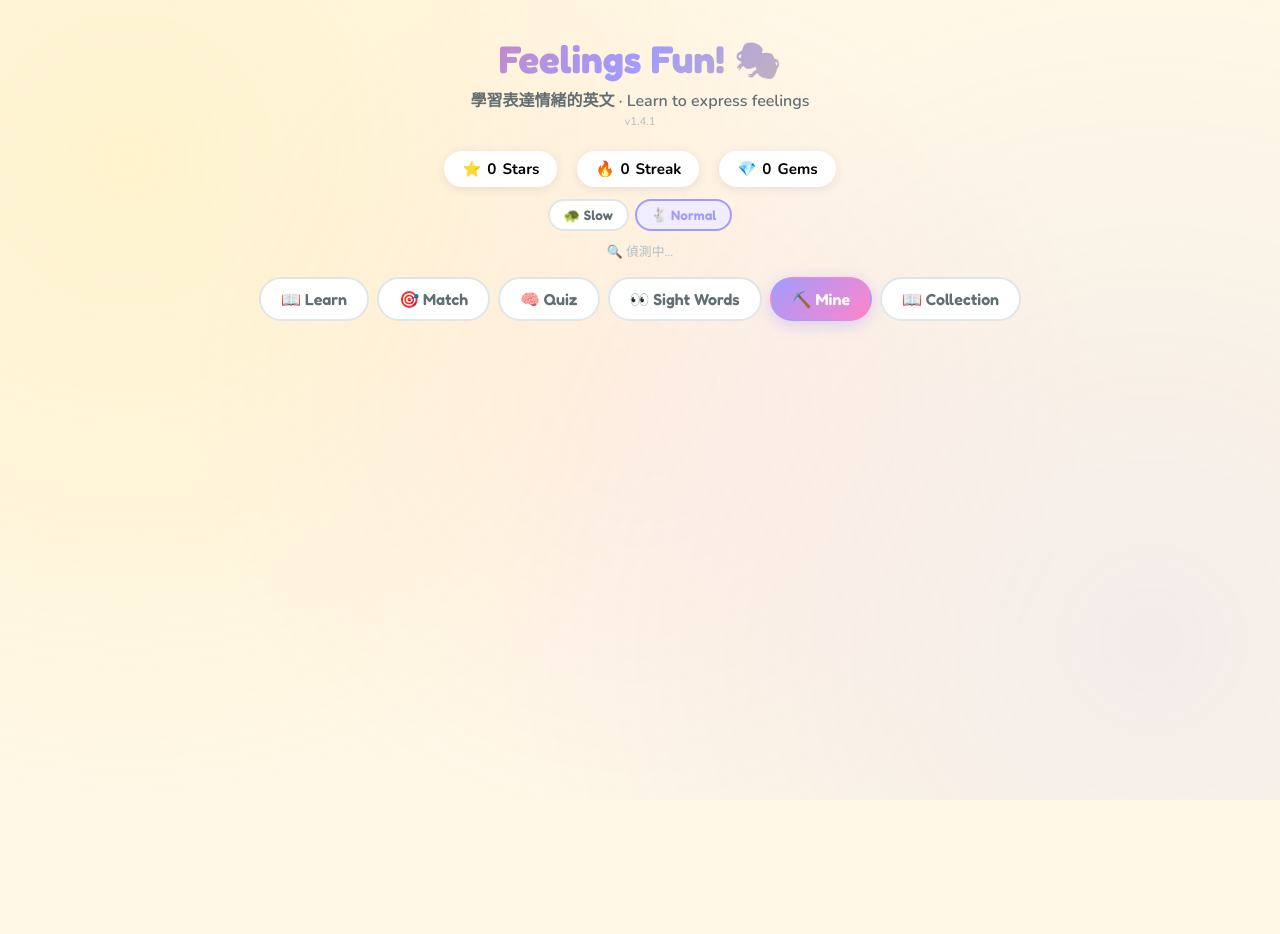
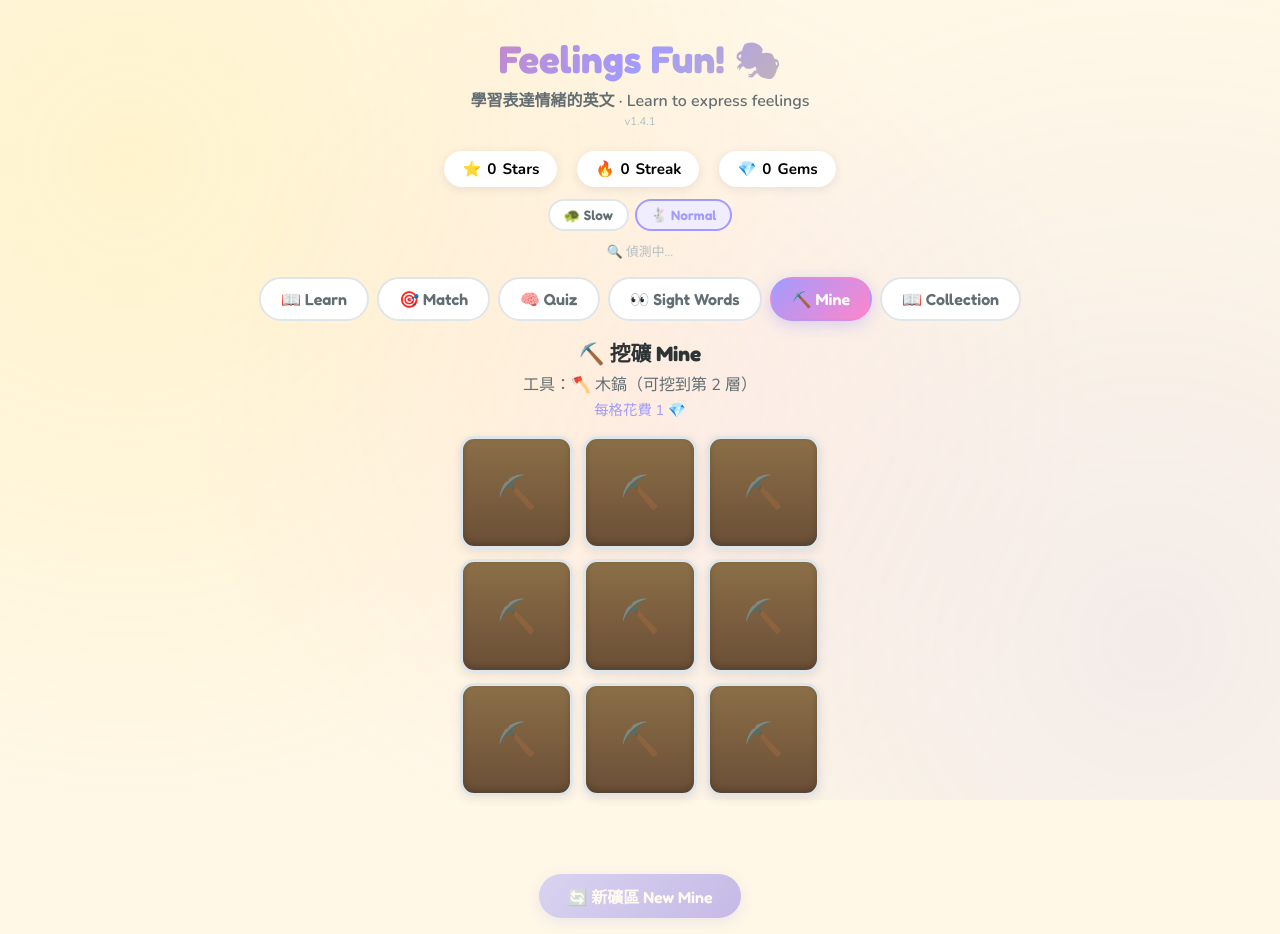
Before and after one commit to youchenlee/iea, a plain HTML site: page week1.html in a window 1280 px wide. Both pictures are taken after a click on the button "⛏️ Mine". Before the commit the page ends 800 px from the top, so only its background shows below. Drawn offline with nearby package versions, Linux system fonts and the light colour scheme.

Commit message:
feat: add mining page with 3x3 grid and weighted block drops
Co-Authored-By: Claude Opus 4.6 <noreply@anthropic.com>

```diff
--- a/week1.html
+++ b/week1.html
@@ -303,6 +303,66 @@ body::before {
   0% { transform: translateY(-20px) rotate(0deg); opacity: 1; }
   100% { transform: translateY(100vh) rotate(720deg); opacity: 0; }
 }
+
+/* ===== MINE ===== */
+.mine-header { text-align: center; margin-bottom: 16px; }
+.mine-header h3 { font-family: 'Fredoka', sans-serif; font-size: 1.3rem; color: var(--text); }
+.mine-pickaxe { font-size: 1rem; color: #636E72; margin-top: 4px; }
+.mine-cost { font-size: 0.9rem; color: var(--accent); margin-top: 2px; }
+
+.mine-grid {
+  display: grid;
+  grid-template-columns: repeat(3, 1fr);
+  gap: 10px;
+  max-width: 360px;
+  margin: 0 auto;
+}
+.mine-cell {
+  aspect-ratio: 1;
+  border-radius: 14px;
+  display: flex;
+  align-items: center;
+  justify-content: center;
+  font-size: 2.5rem;
+  cursor: pointer;
+  transition: all 0.2s;
+  border: 3px solid #DFE6E9;
+  background: linear-gradient(180deg, #8B6F47 0%, #6B4F37 100%);
+  box-shadow: inset 0 -3px 6px rgba(0,0,0,0.2), 0 3px 10px var(--shadow);
+  position: relative;
+}
+.mine-cell:hover { transform: scale(1.05); }
+.mine-cell:active { transform: scale(0.92); }
+.mine-cell.mined {
+  background: linear-gradient(180deg, #DFE6E9 0%, #BDC3C7 100%);
+  border-color: transparent;
+  pointer-events: none;
+}
+.mine-cell .block-reveal {
+  animation: blockPop 0.5s cubic-bezier(0.175, 0.885, 0.32, 1.275);
+}
+@keyframes blockPop {
+  0% { transform: scale(0) rotate(-20deg); opacity: 0; }
+  60% { transform: scale(1.3) rotate(5deg); opacity: 1; }
+  100% { transform: scale(1) rotate(0); }
+}
+.mine-cell .crack { font-size: 2rem; opacity: 0.5; }
+.mine-result {
+  text-align: center; margin-top: 16px; padding: 14px;
+  font-family: 'Fredoka', sans-serif; font-size: 1.1rem; font-weight: 600;
+  min-height: 50px;
+}
+.mine-refresh {
+  display: block; margin: 12px auto 0;
+  padding: 10px 28px; border-radius: 50px; border: none;
+  background: linear-gradient(135deg, #A29BFE, #6C5CE7);
+  color: white;
+  font-family: 'Fredoka', sans-serif; font-size: 1rem; font-weight: 600;
+  cursor: pointer; transition: all 0.3s;
+  box-shadow: 0 4px 15px rgba(108,92,231,0.3);
+}
+.mine-refresh:hover { transform: translateY(-2px); }
+.mine-refresh:disabled { opacity: 0.4; pointer-events: none; }
 
 @media (max-width: 600px) {
   .header h1 { font-size: 1.8rem; }
@@ -934,6 +994,108 @@ function initSightWords() {
   area.appendChild(extra);
 }
 
+// ===== MINE =====
+function getMinableBlocks() {
+  const maxTier = pickaxes[pickaxeLevel].maxTier;
+  return blocks.filter(b => b.tier <= maxTier);
+}
+
+function rollBlock() {
+  const pool = getMinableBlocks();
+  const totalWeight = pool.reduce((s, b) => s + b.weight, 0);
+  let r = Math.random() * totalWeight;
+  for (const b of pool) {
+    r -= b.weight;
+    if (r <= 0) return b;
+  }
+  return pool[pool.length - 1];
+}
+
+function initMine() {
+  const area = document.getElementById('mineArea');
+  const pick = pickaxes[pickaxeLevel];
+  area.textContent = '';
+
+  const header = document.createElement('div');
+  header.className = 'mine-header';
+  const h3 = document.createElement('h3');
+  h3.textContent = '⛏️ 挖礦 Mine';
+  const pickInfo = document.createElement('div');
+  pickInfo.className = 'mine-pickaxe';
+  pickInfo.textContent = `工具：${pick.emoji} ${pick.name}（可挖到第 ${pick.maxTier} 層）`;
+  const costInfo = document.createElement('div');
+  costInfo.className = 'mine-cost';
+  costInfo.textContent = '每格花費 1 💎';
+  header.appendChild(h3);
+  header.appendChild(pickInfo);
+  header.appendChild(costInfo);
+  area.appendChild(header);
+
+  const grid = document.createElement('div');
+  grid.className = 'mine-grid';
+  grid.id = 'mineGrid';
+  for (let i = 0; i < 9; i++) {
+    const cell = document.createElement('div');
+    cell.className = 'mine-cell';
+    const crack = document.createElement('span');
+    crack.className = 'crack';
+    crack.textContent = '⛏️';
+    cell.appendChild(crack);
+    const block = rollBlock();
+    cell.dataset.blockId = block.id;
+    cell.addEventListener('click', () => mineCell(cell, block));
+    grid.appendChild(cell);
+  }
+  area.appendChild(grid);
+
+  const result = document.createElement('div');
+  result.className = 'mine-result';
+  result.id = 'mineResult';
+  area.appendChild(result);
+
+  const refreshBtn = document.createElement('button');
+  refreshBtn.className = 'mine-refresh';
+  refreshBtn.id = 'mineRefresh';
+  refreshBtn.textContent = '🔄 新礦區 New Mine';
+  refreshBtn.addEventListener('click', initMine);
+  area.appendChild(refreshBtn);
+
+  updateMineRefreshBtn();
+}
+
+function mineCell(cell, block) {
+  if (cell.classList.contains('mined') || gems < 1) {
+    if (gems < 1) {
+      document.getElementById('mineResult').textContent = '💎 鑑石不夠！去答題賺更多吧！';
+    }
+    return;
+  }
+
+  gems--;
+  updateGemDisplay();
+  cell.classList.add('mined');
+  cell.style.borderColor = tierColors[block.tier - 1];
+  cell.textContent = '';
+  const reveal = document.createElement('span');
+  reveal.className = 'block-reveal';
+  reveal.textContent = block.emoji;
+  cell.appendChild(reveal);
+  addBlock(block.id);
+
+  const rarity = block.tier >= 4 ? '✨ 稀有！' : block.tier >= 3 ? '不錯！' : '';
+  document.getElementById('mineResult').textContent =
+    `${block.emoji} 挖到 ${block.name}！${rarity} (擁有 ${getBlockCount(block.id)} 個)`;
+
+  if (block.tier >= 4) doConfetti();
+  updateMineRefreshBtn();
+  saveGame();
+}
+
+function updateMineRefreshBtn() {
+  const btn = document.getElementById('mineRefresh');
+  if (btn) btn.disabled = gems < 1;
+}
+
 // ===== INIT =====
 initLearn();
 
```
